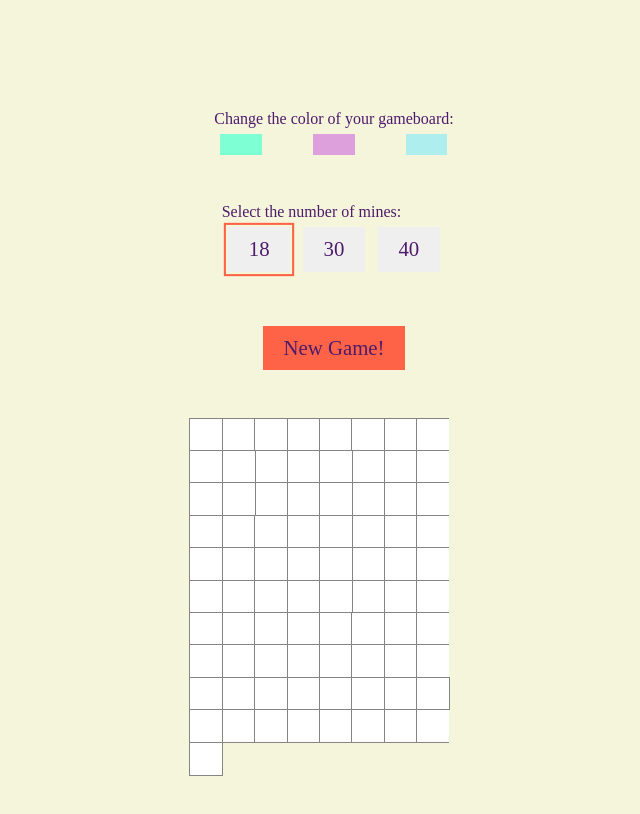
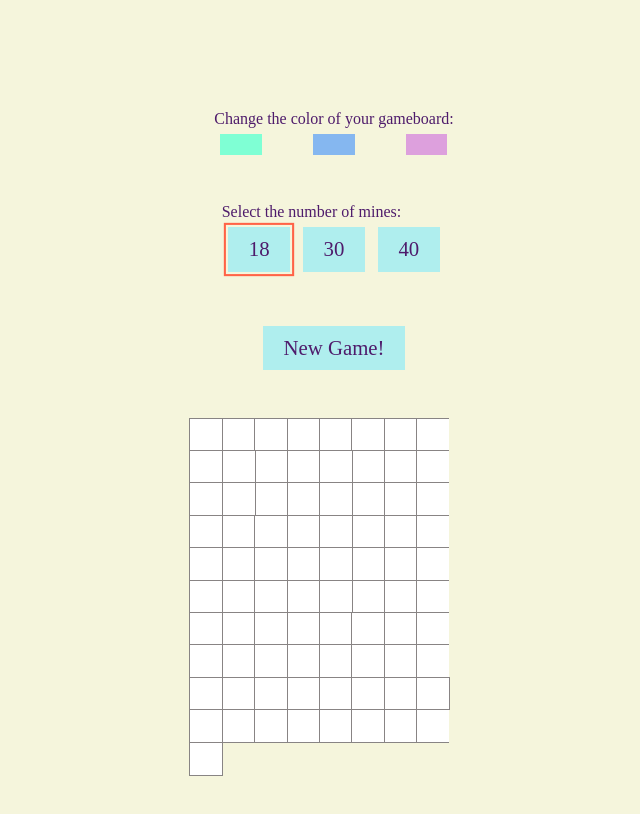
Before and after one commit to KseniaAK/Minesweeper, a React app: page / in a window 1280 px wide. Shown: the whole page, without its empty margins (306-946 px from the left). Built offline with nearby package versions, Linux system fonts and the light colour scheme; the HTML template or start-up script is replaced by a standard one; a web font is replaced by a local one.

Commit message:
change button colors

```diff
--- a/src/containers/styles/buttons.scss
+++ b/src/containers/styles/buttons.scss
@@ -4,6 +4,7 @@ button {
   display: inline-block;
   font-family: $font-stack;
   font-size: 1.3em;
+  background-color: $color-button-default;
   border: none;
   color: $color-text;
   padding: 0.5em 1em;
@@ -12,7 +13,7 @@ button {
   text-decoration: none;
 
   &:hover {
-    box-shadow: 0px 0px 0px 0.1em $color-background, 0px 0px 0px 0.2em tomato;
+    box-shadow: 0px 0px 0px 0.1em $color-background, 0px 0px 0px 0.2em $color-button-outline;
   }
 
   &:focus {
@@ -31,10 +32,6 @@ button {
     background-color: $color-board-3;
   }
 
-  &.new-game-button {
-    background-color: tomato;
-  }
-
   &.one-mine-option {
     &.current {
       box-shadow: 0px 0px 0px 0.1em $color-background, 0px 0px 0px 0.2em tomato;
--- a/src/styles/_variables.scss
+++ b/src/styles/_variables.scss
@@ -1,14 +1,19 @@
 @import url('https://fonts.googleapis.com/css?family=Annie+Use+Your+Telescope');
 
-$color-zero-sq: #CF86FF; // purple
+// base colors
 $color-background: #f5f5dc; // beige
 $color-text: #4E1B6B; // dark purple
+$color-button-default: #afeeee; // paleturquoise
+$color-button-outline: #ff6347; // tomato
+
+// board-square special colors
+$color-zero-sq: #CF86FF; // purple
 $color-sq-border: rgb(136, 132, 132); // gray
-$color-button-outline: #b645ac;
 
-$color-board-gameOver: #ff6347; //tomato
+// board colors (options)
+$color-board-gameOver: #ff6347; // tomato
 $color-board-1: #7fffd4; // aquamarine
-$color-board-2: #dda0dd; // plum
-$color-board-3: #afeeee; // paleturquoise
+$color-board-2: #85b7f0; // some kind of blue
+$color-board-3: #dda0dd; // plum
 
 $font-stack: 'Annie Use Your Telescope', cursive;
```
